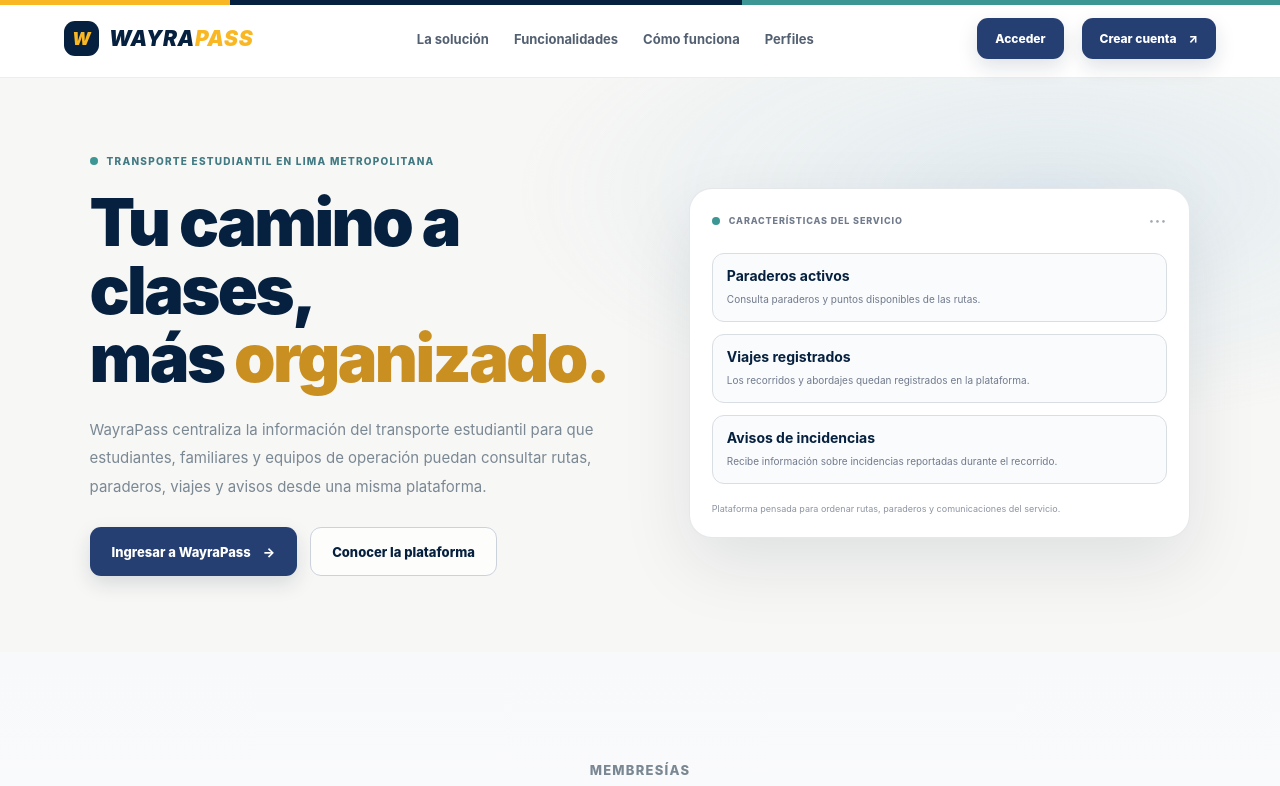
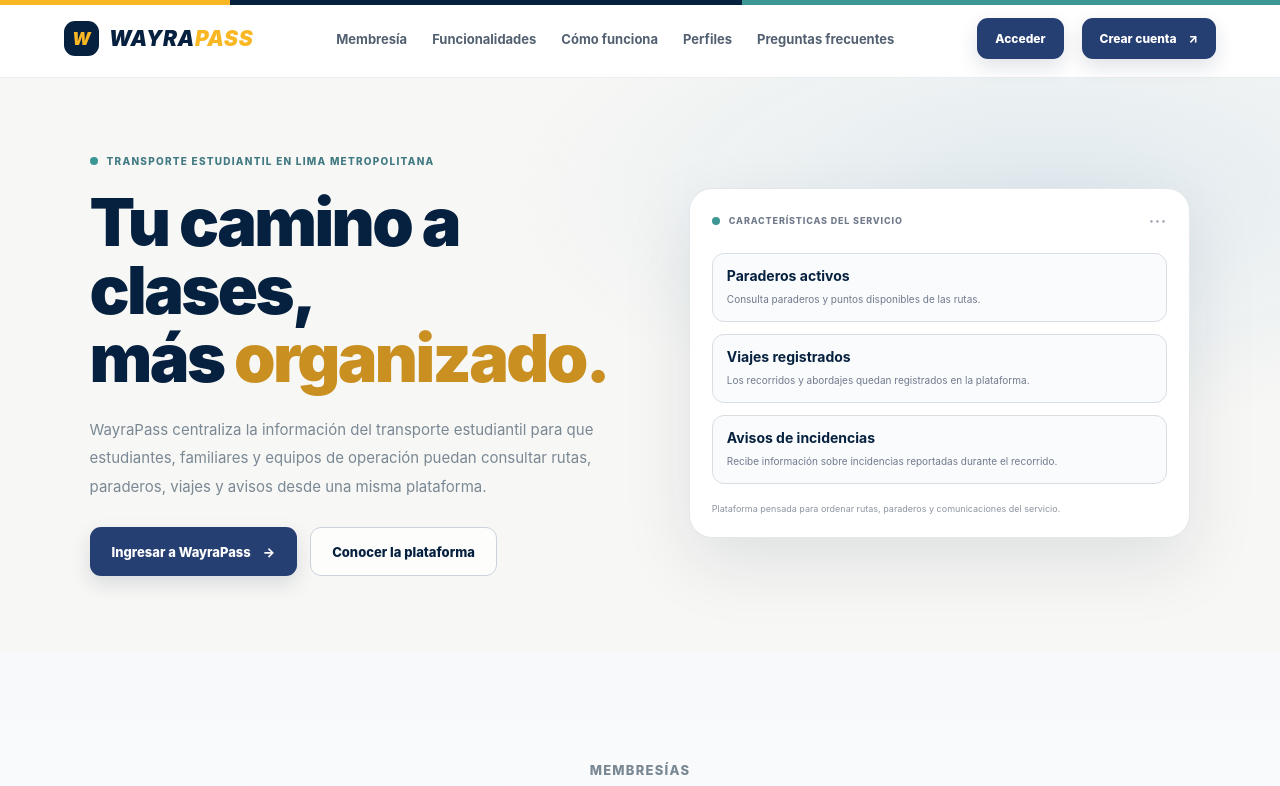
Before and after one commit to WayraPass/wayrapass-landing, an Angular app: page /home in a window 1280 px wide. Shown: the top 786 px of the page. Built offline with nearby package versions, Linux system fonts and the light colour scheme.

Commit message:
fix(US28): Agregue un botón que redirecciona preguntas frecuentes y cambios en títulos

```diff
--- a/src/app/app.ts
+++ b/src/app/app.ts
@@ -24,10 +24,11 @@ export class App {}
         </a>
 
         <nav class="desktop-nav" aria-label="Navegación principal">
-          <a href="#solucion">La solución</a>
+          <a href="#solucion">Membresía</a>
           <a href="#funcionalidades">Funcionalidades</a>
           <a href="#como-funciona">Cómo funciona</a>
           <a href="#perfiles">Perfiles</a>
+          <a href="#preguntas">Preguntas frecuentes</a>
         </nav>
 
         <div class="header-actions">
```
